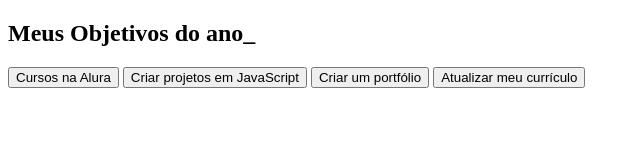
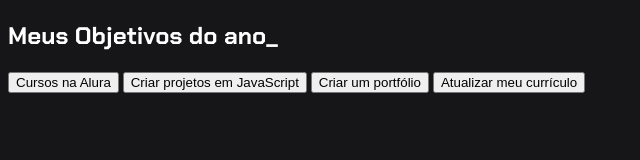
Before and after one commit to QueSoysVos/Jo-oSite, a plain HTML site: page index.html in a window 1280 px wide. Shown: the whole page, without its empty margins (0-640 px from the left). Drawn offline with Linux system fonts and the light colour scheme.

Commit message:
04.....04

```diff
--- a/index.html
+++ b/index.html
@@ -4,6 +4,7 @@
     <meta charset="UTF-8">
     <meta name="viewport" content="width=device-width, initial-scale=1.0">
     <title>Meus objetivos do ano</title>
+    <link rel="stylesheet" href="style.css">
 </head>
 <body>
     <section class="conteudo-principal">
--- a/style.css
+++ b/style.css
@@ -0,0 +1,16 @@
+@import url('https://fonts.googleapis.com/css?family=Chakra+Petch:wght@400;700&display=swap');
+
+:root {
+  --cor-de-fundo: #161618;
+  --verde: #6FFF57;
+  --branco: #FFFFFF;
+  --botao-ativo: #3A375E;
+  --botao-inativo: rgba(58, 55, 94, 0.5);
+  --texto-fundo: rgba(58, 55, 94, 0.3);
+}
+
+body {
+  background-color: var(--cor-de-fundo);
+  color: var(--branco);
+  font-family: 'Chakra Petch', sans-serif;
+}
```
